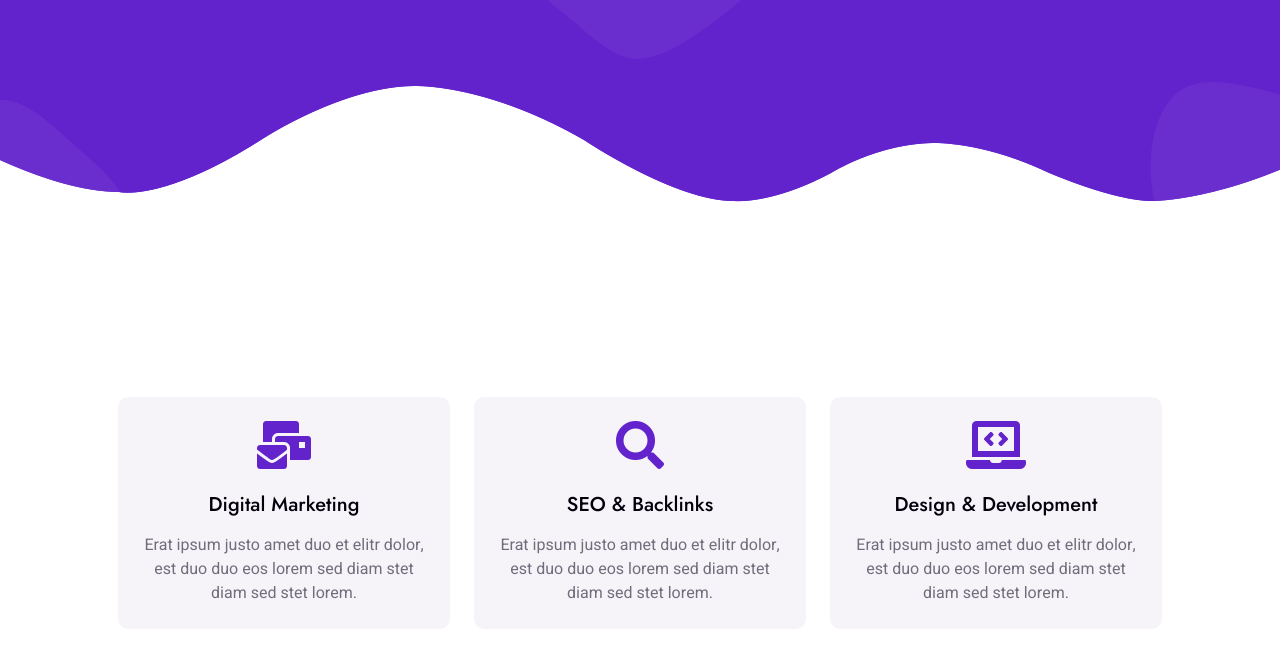
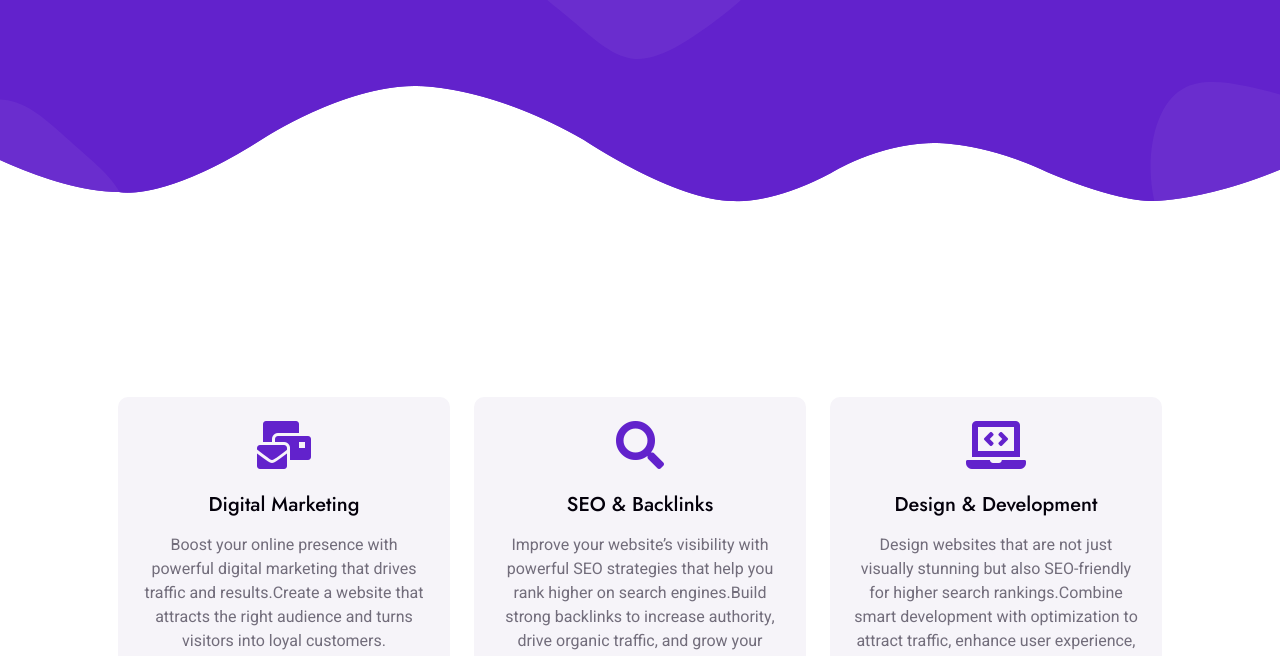
Before and after one commit to vanisrithenappan/rk-learninfinity, a plain HTML site: page about.html in a window 1280 px wide. Shown: the part 292-948 px from the top of the page. Drawn offline with nearby package versions, Linux system fonts and the light colour scheme.

Commit message:
Update about.html

```diff
--- a/about.html
+++ b/about.html
@@ -102,21 +102,21 @@
                         <div class="feature-item bg-light rounded text-center p-4">
                             <i class="fa fa-3x fa-mail-bulk text-primary mb-4"></i>
                             <h5 class="mb-3">Digital Marketing</h5>
-                            <p class="m-0">Erat ipsum justo amet duo et elitr dolor, est duo duo eos lorem sed diam stet diam sed stet lorem.</p>
+                            <p class="m-0"> Boost your online presence with powerful digital marketing that drives traffic and results.Create a website that attracts the right audience and turns visitors into loyal customers. </p>
                         </div>
                     </div>
                     <div class="col-lg-4 wow fadeInUp" data-wow-delay="0.3s">
                         <div class="feature-item bg-light rounded text-center p-4">
                             <i class="fa fa-3x fa-search text-primary mb-4"></i>
                             <h5 class="mb-3">SEO & Backlinks</h5>
-                            <p class="m-0">Erat ipsum justo amet duo et elitr dolor, est duo duo eos lorem sed diam stet diam sed stet lorem.</p>
+                            <p class="m-0">Improve your website’s visibility with powerful SEO strategies that help you rank higher on search engines.Build strong backlinks to increase authority, drive organic traffic, and grow your online presence.</p>
                         </div>
                     </div>
                     <div class="col-lg-4 wow fadeInUp" data-wow-delay="0.5s">
                         <div class="feature-item bg-light rounded text-center p-4">
                             <i class="fa fa-3x fa-laptop-code text-primary mb-4"></i>
                             <h5 class="mb-3">Design & Development</h5>
-                            <p class="m-0">Erat ipsum justo amet duo et elitr dolor, est duo duo eos lorem sed diam stet diam sed stet lorem.</p>
+                            <p class="m-0">  Design websites that are not just visually stunning but also SEO-friendly for higher search rankings.Combine smart development with optimization to attract traffic, enhance user experience, and boost conversions.</p>
                         </div>
                     </div>
                 </div>
@@ -360,4 +360,5 @@
     <script src="js/main.js"></script>
 </body>
 
+
 </html>
```
